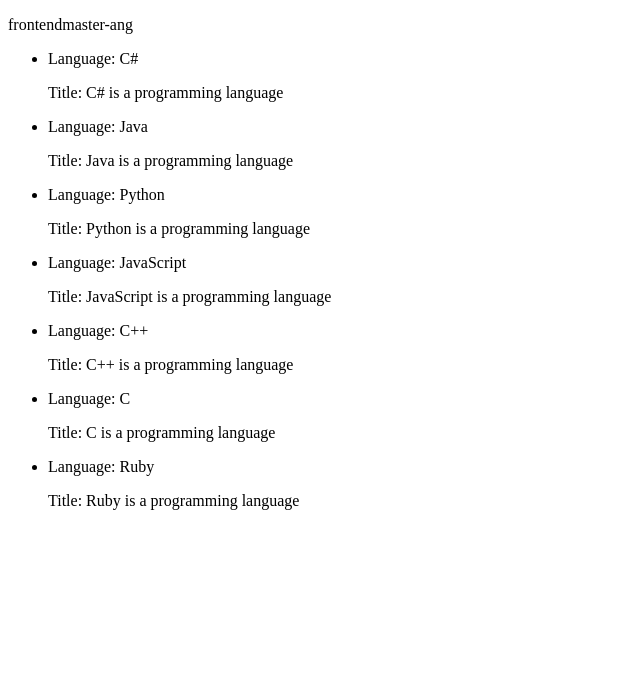
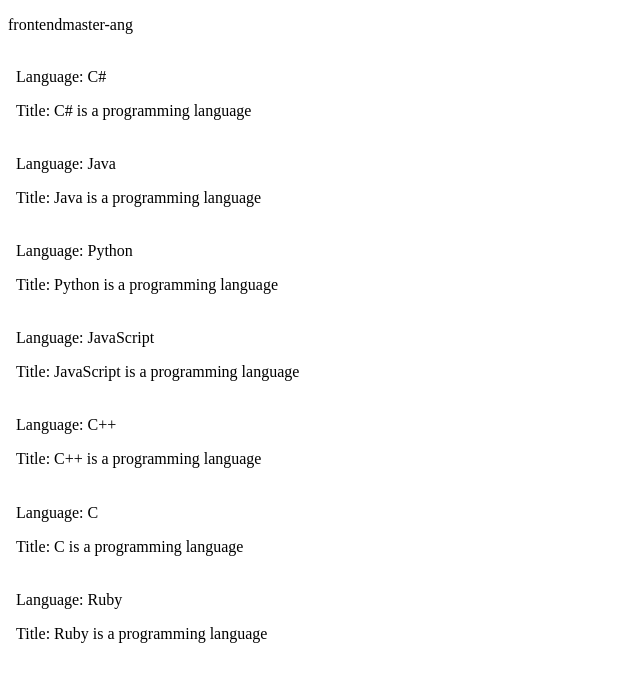
Before and after one commit to ibimina/frontendmaster-ang, an Angular app: page / in a window 1280 px wide. Shown: the top 682 px of the page, without its empty margins (0-640 px from the left). Built offline with nearby package versions, Linux system fonts and the light colour scheme.

Commit message:
style: add styles for landing page

```diff
--- a/src/app/app.component.css
+++ b/src/app/app.component.css
@@ -0,0 +1,23 @@
+h1{
+    text-align: center;
+}
+main {
+  display: grid;
+  grid-template-columns: 1fr 1fr;
+  padding: 1em;
+}
+ul {
+  padding: 0;
+}
+li {
+  cursor: pointer;
+  list-style: none;
+  padding: 0.1em 0.5em;
+  border-radius: 8px;
+}
+li:hover {
+  background-color: #ccc;
+}
+.select{
+    padding: 0.1em 0.5em;
+}
```
